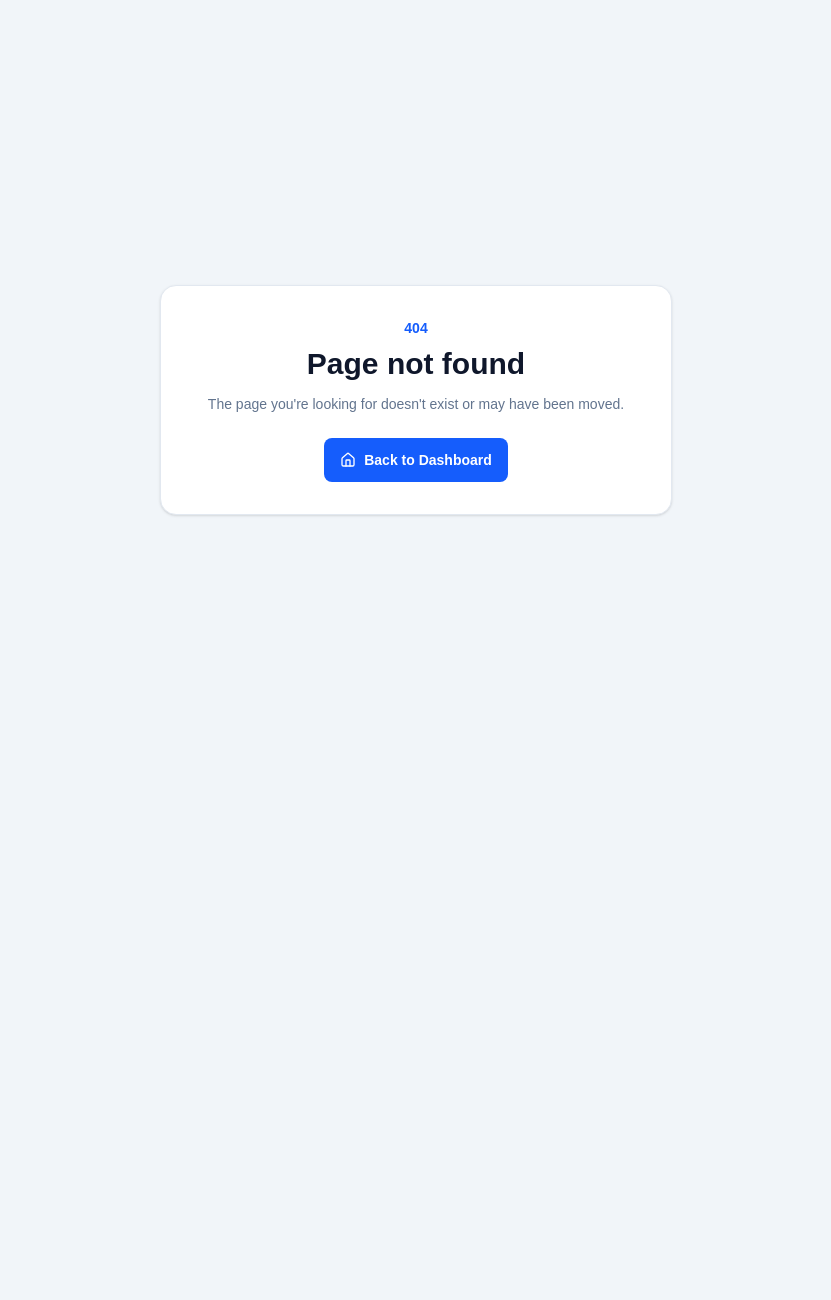
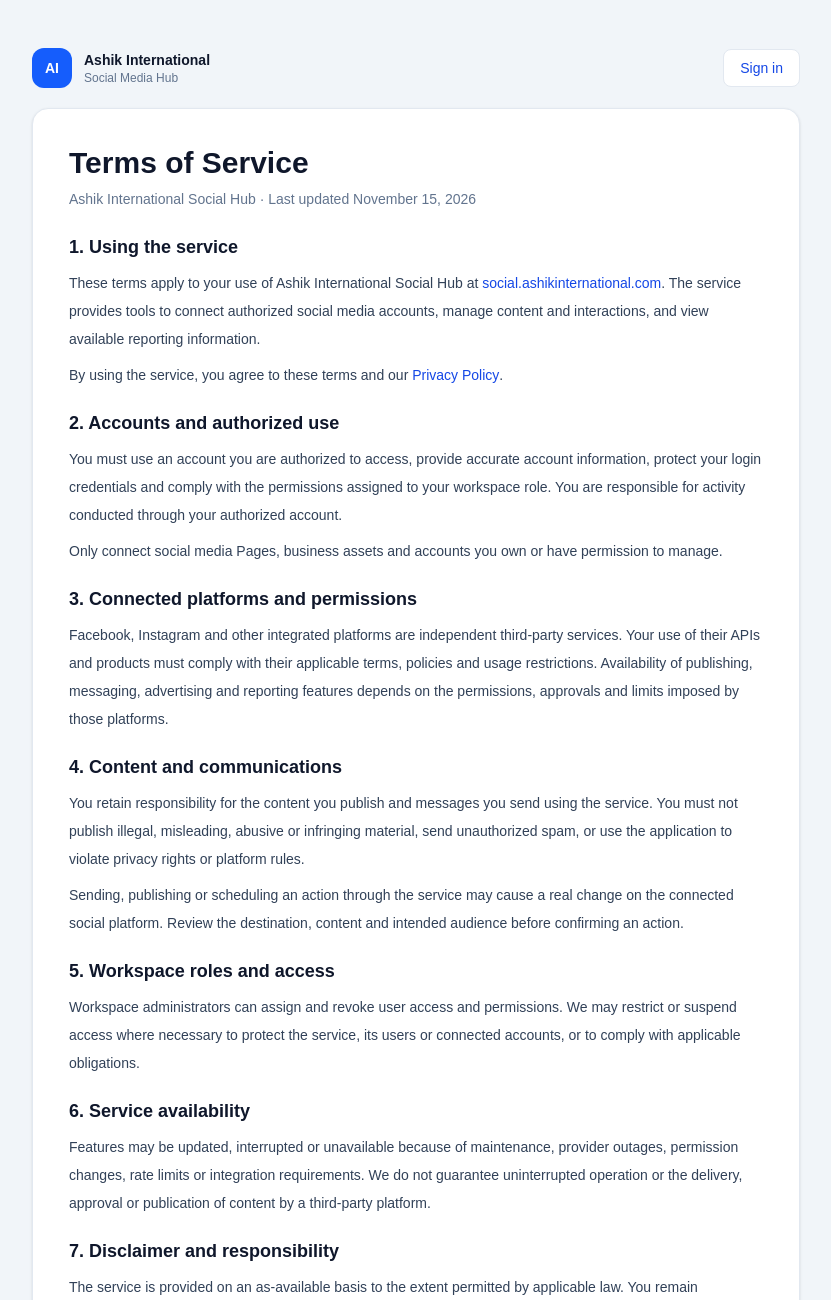
Before and after one commit to elias1435/social-media-hub, a Next.js app: page /terms-of-service in a window 1280 px wide. Before the commit this address had no page. Shown: the top 1300 px of the page, without its empty margins (224-1055 px from the left). Before the commit the page ends 800 px from the top, so only its background shows below. Built offline with nearby package versions, Linux system fonts and the light colour scheme.

Commit message:
Add public Meta-review legal pages

```diff
--- /dev/null
+++ b/app/terms-of-service/page.tsx
@@ -0,0 +1,55 @@
+import type { Metadata } from "next";
+import LegalPageLayout, { contactEmail } from "@/components/legal/LegalPageLayout";
+import Link from "next/link";
+
+export const metadata: Metadata = {
+  title: "Terms of Service | Ashik International Social Hub",
+  description: "Terms governing access to and use of Ashik International Social Hub.",
+};
+
+export default function TermsOfServicePage() {
+  return (
+    <LegalPageLayout title="Terms of Service" subtitle="Ashik International Social Hub · Last updated November 15, 2026">
+      <section>
+        <h2>1. Using the service</h2>
+        <p>These terms apply to your use of Ashik International Social Hub at <a href="https://social.ashikinternational.com/">social.ashikinternational.com</a>. The service provides tools to connect authorized social media accounts, manage content and interactions, and view available reporting information.</p>
+        <p>By using the service, you agree to these terms and our <Link href="/privacy-policy">Privacy Policy</Link>.</p>
+      </section>
+      <section>
+        <h2>2. Accounts and authorized use</h2>
+        <p>You must use an account you are authorized to access, provide accurate account information, protect your login credentials and comply with the permissions assigned to your workspace role. You are responsible for activity conducted through your authorized account.</p>
+        <p>Only connect social media Pages, business assets and accounts you own or have permission to manage.</p>
+      </section>
+      <section>
+        <h2>3. Connected platforms and permissions</h2>
+        <p>Facebook, Instagram and other integrated platforms are independent third-party services. Your use of their APIs and products must comply with their applicable terms, policies and usage restrictions. Availability of publishing, messaging, advertising and reporting features depends on the permissions, approvals and limits imposed by those platforms.</p>
+      </section>
+      <section>
+        <h2>4. Content and communications</h2>
+        <p>You retain responsibility for the content you publish and messages you send using the service. You must not publish illegal, misleading, abusive or infringing material, send unauthorized spam, or use the application to violate privacy rights or platform rules.</p>
+        <p>Sending, publishing or scheduling an action through the service may cause a real change on the connected social platform. Review the destination, content and intended audience before confirming an action.</p>
+      </section>
+      <section>
+        <h2>5. Workspace roles and access</h2>
+        <p>Workspace administrators can assign and revoke user access and permissions. We may restrict or suspend access where necessary to protect the service, its users or connected accounts, or to comply with applicable obligations.</p>
+      </section>
+      <section>
+        <h2>6. Service availability</h2>
+        <p>Features may be updated, interrupted or unavailable because of maintenance, provider outages, permission changes, rate limits or integration requirements. We do not guarantee uninterrupted operation or the delivery, approval or publication of content by a third-party platform.</p>
+      </section>
+      <section>
+        <h2>7. Disclaimer and responsibility</h2>
+        <p>The service is provided on an as-available basis to the extent permitted by applicable law. You remain responsible for reviewing your published content, advertising budgets, business communications and compliance with relevant laws and platform policies. Nothing in these terms excludes rights or liabilities that cannot lawfully be excluded.</p>
+      </section>
+      <section>
+        <h2>8. Ending access and deleting data</h2>
+        <p>You can stop using the service and disconnect supported social accounts. Revoking authorization through a third-party platform may also stop integration access. For the removal of associated workspace records, follow our <Link href="/data-deletion">Data Deletion Instructions</Link>.</p>
+      </section>
+      <section>
+        <h2>9. Changes and contact</h2>
+        <p>These terms may be updated as the service evolves. Continued use after updated terms are published is subject to applicable law and any required notice or consent.</p>
+        <p>For questions about these terms, contact <a href={`mailto:${contactEmail}`}>{contactEmail}</a>.</p>
+      </section>
+    </LegalPageLayout>
+  );
+}
```
